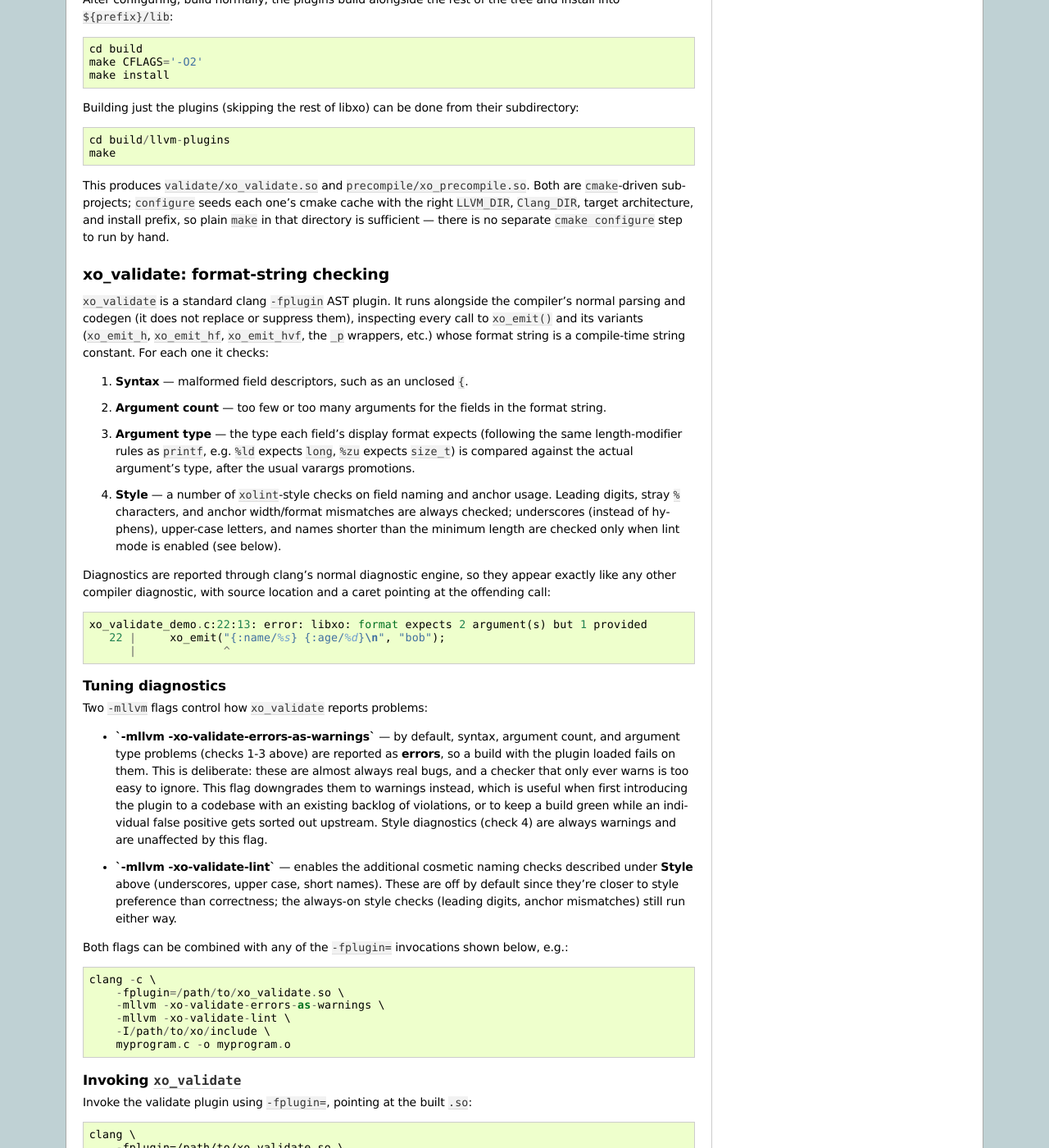
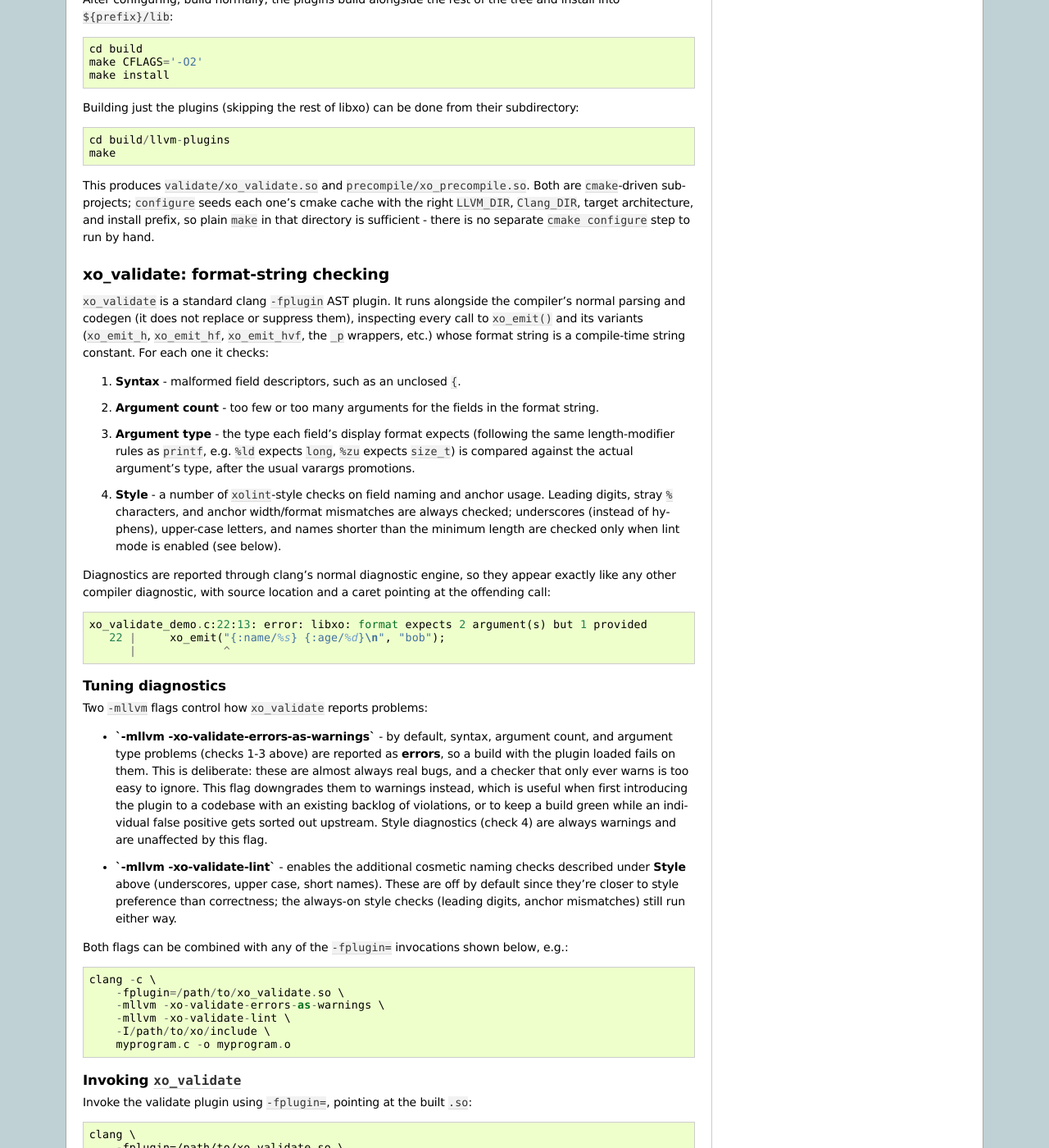
Before and after one commit to Juniper/libxo, a Sphinx documentation site: the page built from doc/plugins.rst, in a window 1280 px wide and 1400 px high, scrolled down 904 px. Shown: the whole window at 82% size. Built offline with Sphinx 7.4.7, drawn with Linux system fonts in a browser that asks for light colours; some of the changed text lies outside the part shown.

Commit message:
fix non-ascii characters

```diff
--- a/doc/plugins.rst
+++ b/doc/plugins.rst
@@ -8,12 +8,12 @@
 libxo ships two optional LLVM/clang plugins that operate on
 :func:`xo_emit`-family calls at compile time:
 
-- **xo_validate** — a clang AST plugin that checks `libxo` format
+- **xo_validate** - a clang AST plugin that checks `libxo` format
   strings for syntax errors and checks each format string's field
   descriptors against the types and count of the arguments actually
   passed, much like `-Wformat` does for `printf()`.
 
-- **xo_precompile** — an LLVM IR pass that finds `libxo` calls whose
+- **xo_precompile** - an LLVM IR pass that finds `libxo` calls whose
   format string is a compile-time constant, parses that format string
   during the build, and rewrites the call to `xo_emit_cached()`, passing
   a pre-parsed field table as a constant.  This removes the runtime cost
@@ -26,7 +26,7 @@
 
 These plugins are entirely optional.  Code built without them runs
 exactly as it always has, parsing format strings at run time.  Neither
-plugin changes libxo's public behavior or output — `xo_precompile`
+plugin changes libxo's public behavior or output - `xo_precompile`
 specifically only ever changes *when* a format string is parsed, never
 *what* it means.
 
@@ -74,7 +74,7 @@
 This produces `validate/xo_validate.so` and `precompile/xo_precompile.so`.
 Both are `cmake`-driven subprojects; `configure` seeds each one's cmake
 cache with the right `LLVM_DIR`, `Clang_DIR`, target architecture, and
-install prefix, so plain `make` in that directory is sufficient — there
+install prefix, so plain `make` in that directory is sufficient - there
 is no separate `cmake configure` step to run by hand.
 
 xo_validate: format-string checking
@@ -87,14 +87,14 @@
 etc.) whose format string is a compile-time string constant.  For each
 one it checks:
 
-1. **Syntax** — malformed field descriptors, such as an unclosed `{`.
-2. **Argument count** — too few or too many arguments for the fields
+1. **Syntax** - malformed field descriptors, such as an unclosed `{`.
+2. **Argument count** - too few or too many arguments for the fields
    in the format string.
-3. **Argument type** — the type each field's display format expects
+3. **Argument type** - the type each field's display format expects
    (following the same length-modifier rules as `printf`, e.g. `%ld`
    expects `long`, `%zu` expects `size_t`) is compared against the
    actual argument's type, after the usual varargs promotions.
-4. **Style** — a number of `xolint`-style checks on field naming and
+4. **Style** - a number of `xolint`-style checks on field naming and
    anchor usage.  Leading digits, stray `%` characters, and anchor
    width/format mismatches are always checked; underscores (instead of
    hyphens), upper-case letters, and names shorter than the minimum
@@ -113,7 +113,7 @@
 
 Two `-mllvm` flags control how `xo_validate` reports problems:
 
-- **`-mllvm -xo-validate-errors-as-warnings`** — by default, syntax,
+- **`-mllvm -xo-validate-errors-as-warnings`** - by default, syntax,
   argument count, and argument type problems (checks 1-3 above) are
   reported as **errors**, so a build with the plugin loaded fails on
   them.  This is deliberate: these are almost always real bugs, and a
@@ -124,7 +124,7 @@
   positive gets sorted out upstream.  Style diagnostics (check 4) are
   always warnings and are unaffected by this flag.
 
-- **`-mllvm -xo-validate-lint`** — enables the additional cosmetic
+- **`-mllvm -xo-validate-lint`** - enables the additional cosmetic
   naming checks described under **Style** above (underscores, upper
   case, short names).  These are off by default since they're closer
   to style preference than correctness; the always-on style checks
@@ -188,14 +188,14 @@
 2. emit those tables as `private constant` LLVM globals in the
    module.
 3. rewrite the call to the matching `xo_emit_cached*()` entry point
-   (`xo_emit` → `xo_emit_cached`, `xo_emit_hf` → `xo_emit_cached_hf`,
+   (`xo_emit` -> `xo_emit_cached`, `xo_emit_hf` -> `xo_emit_cached_hf`,
    and so on), passing a pointer to the generated table ahead of the
    format string and value arguments.
 
 At run time, `xo_emit_cached()` skips straight to formatting using the
 supplied table instead of first scanning the format string to build
 one.  Output is byte-for-byte identical to what `xo_emit()` would have
-produced from the same format string and arguments — the pass changes
+produced from the same format string and arguments - the pass changes
 only when the format string gets parsed, never the result.
 
 If precompiling it isn't possible or safe, calls are left untouched,
@@ -212,7 +212,7 @@
 Because the rewrite happens at the IR level, it works regardless of
 what source-level macros or wrappers were used to reach `xo_emit()`, as
 long as the call and its format-string argument survive to IR in a form
-the pass can see. It does *not* require any source changes — the same
+the pass can see. It does *not* require any source changes - the same
 `.c` file compiles correctly whether or not the pass is loaded, just
 faster when it is.
 
@@ -242,8 +242,8 @@
         myprogram.c -o - | grep -A2 xo_fcache
 
 `xo_validate` and `xo_precompile` are independent but can be used
-together — one checks correctness at the AST level, the other rewrites
-at the IR level — so both flags are normally passed on the same
+together - one checks correctness at the AST level, the other rewrites
+at the IR level - so both flags are normally passed on the same
 command line::
 
     clang -c \
@@ -272,7 +272,7 @@
   version changes when `PipelineStart` callbacks run at `-O0`, building
   the precompiled translation units at `-O1` or higher is the fallback.
 - Both plugins are LLVM/clang-specific; there is no equivalent for GCC.
-  Code is fully portable either way — without the plugins it just
+  Code is fully portable either way - without the plugins it just
   behaves like ordinary, unmodified libxo.
 - The plugins are versioned against `xo_field_info_t`'s in-memory
   layout via `XO_EMIT_CACHE_VERSION` (in `xo.h`) and a set of
```
